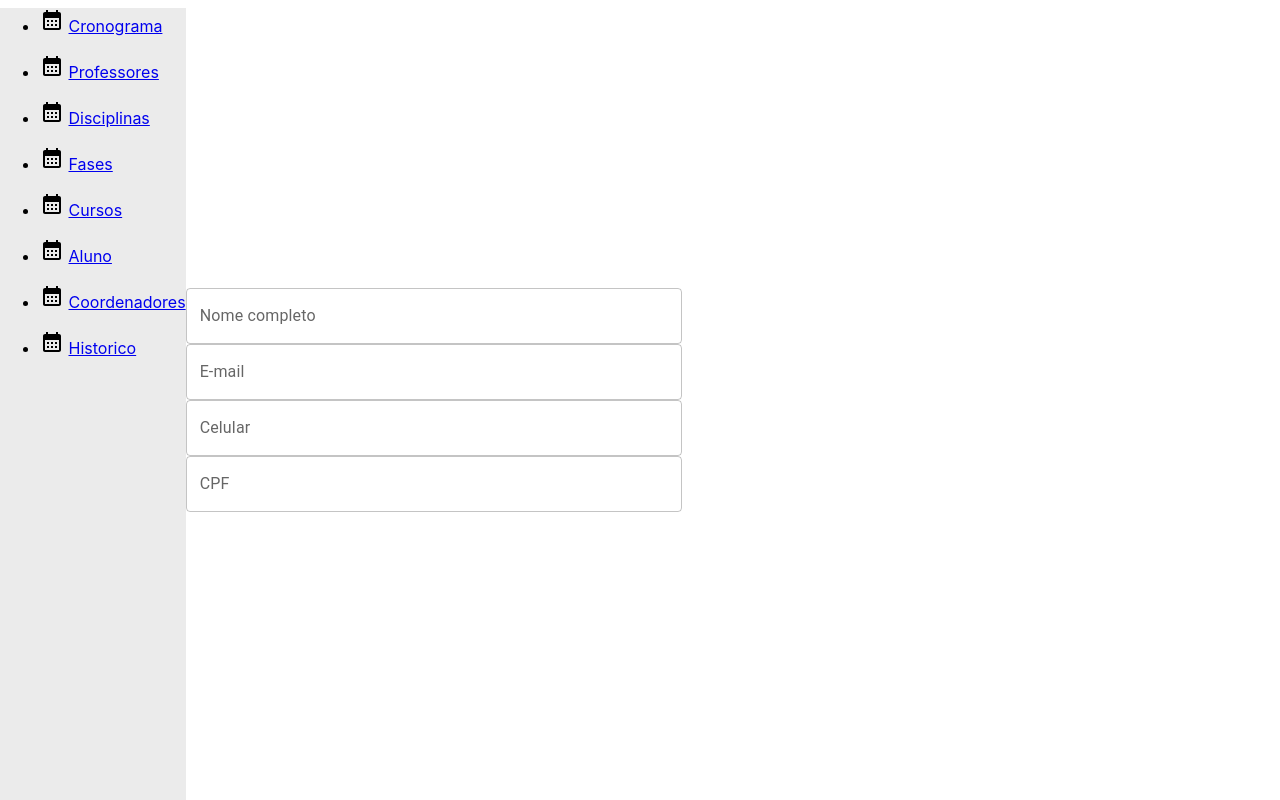
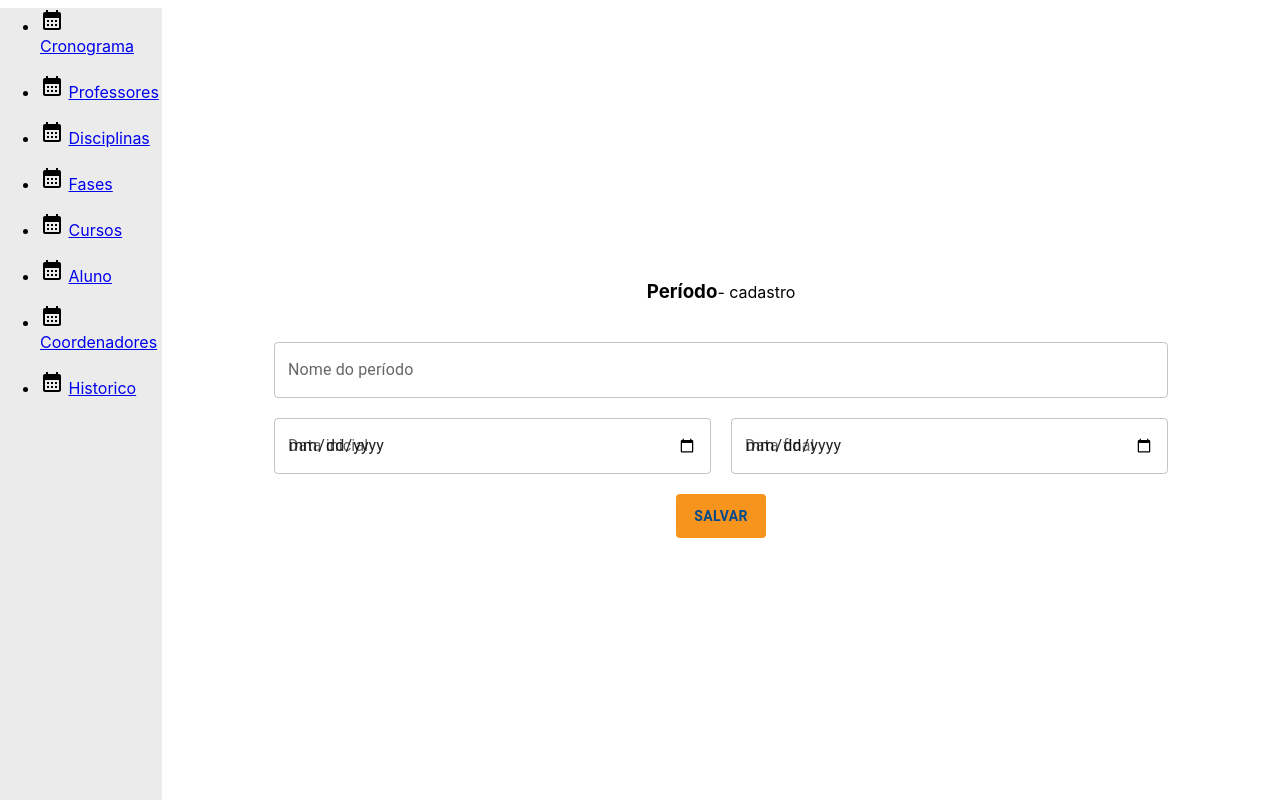
Before and after one commit to juliatibes/cronograma-app, a React (Create React App) app: page /cadastroperiodo in a window 1280 px wide. Built offline with nearby package versions, Linux system fonts and the light colour scheme.

Commit message:
estilização - cadastro periodo

```diff
--- a/src/pages/CadastroPeriodo/index.css
+++ b/src/pages/CadastroPeriodo/index.css
@@ -0,0 +1,46 @@
+:root {
+  --dark-blue-senac: #004a8d;
+  --light-blue-senac: #558aba;
+  --dark-orange-senac: #f7941d;
+  --light-orange-senac: #fdc180;
+  --light: #ffffff;
+  --dark: #000000;
+}
+
+main {
+  width: 100vw;
+  height: 100vh;
+  display: flex;
+  align-items: center;
+  justify-items: center;
+  overflow: hidden;
+}
+
+.titulo {
+    display: flex;
+    align-items: center;
+    justify-content: flex-start;
+}
+
+.cadastro-periodo {
+  width: 100vw;
+  height: 100vh;
+  display: flex;
+  align-items: center;
+  justify-content: center;
+  gap: 20px;
+  flex-direction: column;
+}
+
+.cadastro-periodo-nome {
+  width: 80%;
+  display: flex;
+  flex-direction: column;
+  gap: 20px;
+}
+
+.cadastro-periodo-data {
+  display: flex;
+  gap: 20px;
+  width: 80%;
+}
--- a/src/pages/CadastroPeriodo/index.tsx
+++ b/src/pages/CadastroPeriodo/index.tsx
@@ -2,6 +2,7 @@ import { FC } from "react";
 import InputPadrao from "../../components/InputPadrao";
 import "./index.css";
 import SideMenu from "../../components/SideMenu";
+import BotaoPadrao from "../../components/BotaoPadrao";
 
 const CadastroPeriodo: FC = () => {
   return (
@@ -9,14 +10,18 @@ const CadastroPeriodo: FC = () => {
       <main>
         <SideMenu />
         <div className="cadastro-periodo">
-          <div className="cadastro-periodo-nome-email">
-            <InputPadrao label={"Nome completo"} type={"text"} />
-            <InputPadrao label={"E-mail"} type={"email"} />
+          <div className="titulo">
+            <h3 className="titulo-pagina">Período </h3>
+            <span> - cadastro</span>
           </div>
-          <div className="cadastro-periodo-celular-cpf">
-            <InputPadrao label={"Celular"} type={"number"} />
-            <InputPadrao label={"CPF"} type={"number"} />
+          <div className="cadastro-periodo-nome">
+            <InputPadrao label={"Nome do período"} type={"text"} />
           </div>
+          <div className="cadastro-periodo-data">
+            <InputPadrao label={"Data inicial"} type={"date"} />
+            <InputPadrao label={"Data final"} type={"date"} />
+          </div>
+          <BotaoPadrao label={"Salvar"}/>
         </div>
       </main>
     </>
```
Also changed, not shown: src/style.css (added, +15 -0 lines).
